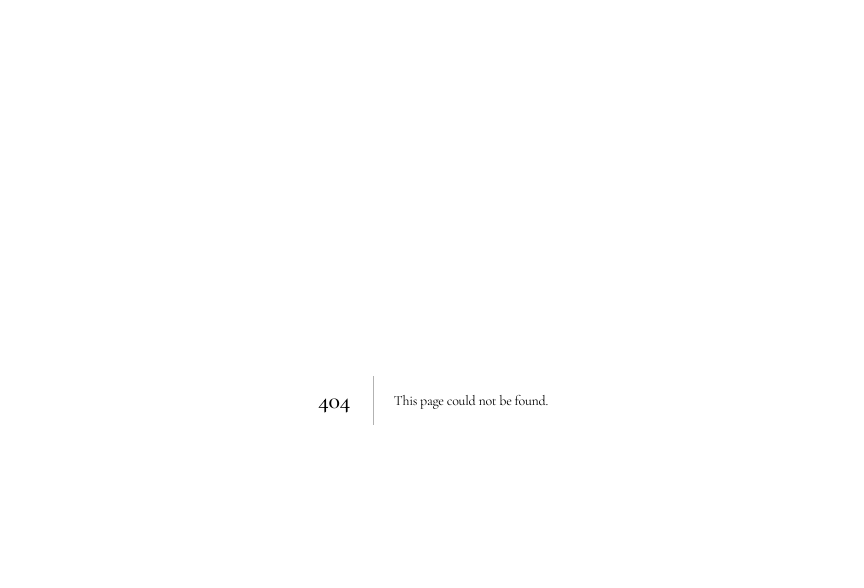
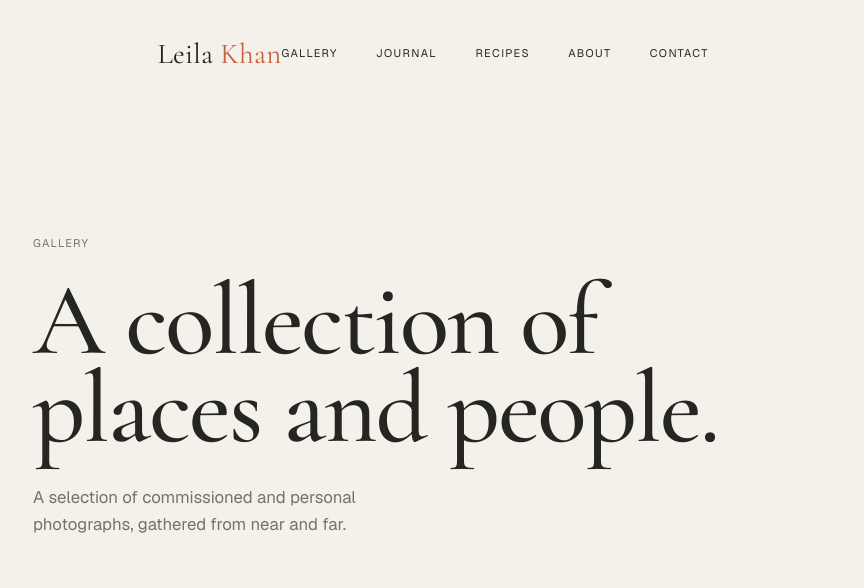
Before and after one commit to deuketc/leila-nextjs, a Next.js app: page /gallery in a window 1280 px wide. Before the commit this address had no page. Shown: the top 588 px of the page, without its empty margins (207-1071 px from the left). Built offline with nearby package versions, Linux system fonts and the light colour scheme.

Commit message:
Rename Work section to Gallery

```diff
--- a/src/app/_components/home-intro.tsx
+++ b/src/app/_components/home-intro.tsx
@@ -9,8 +9,8 @@ export function HomeIntro() {
         Leila Khan makes photographs about presence, place, and the quiet
         details that stay with us.
       </p>
-      <Link className="text-link" href="/work">
-        Explore the work <span aria-hidden="true">↗</span>
+      <Link className="text-link" href="/gallery">
+        Explore the gallery <span aria-hidden="true">↗</span>
       </Link>
     </section>
   );
--- a/src/app/_components/latest-gallery.tsx
+++ b/src/app/_components/latest-gallery.tsx
@@ -13,7 +13,7 @@ export function LatestGallery() {
         <p className="eyebrow">Latest gallery</p>
         <h2 id="gallery-heading">{latestProject.title}</h2>
       </div>
-      <Link className="gallery-link" href="/work">
+      <Link className="gallery-link" href="/gallery">
         <div className="gallery-grid">
           {latestProject.gallery.map((image) => (
             <div className="gallery-image-wrap" key={image.imageAlt}>
--- a/src/app/_data/site.ts
+++ b/src/app/_data/site.ts
@@ -169,7 +169,7 @@ export const recipeEntries: RecipeEntry[] = [
 ];
 
 export const navigation = [
-  { label: "Work", href: "/work" },
+  { label: "Gallery", href: "/gallery" },
   { label: "Journal", href: "/journal" },
   { label: "Recipes", href: "/recipes" },
   { label: "About", href: "/about" },
--- /dev/null
+++ b/src/app/gallery/page.tsx
@@ -0,0 +1,35 @@
+import type { Metadata } from "next";
+
+import { ProjectCard } from "../_components/project-card";
+import { SiteFooter, SiteHeader } from "../_components/site-header";
+import { projects } from "../_data/site";
+
+export const metadata: Metadata = {
+  title: "Gallery",
+  description:
+    "Selected portrait, editorial, and landscape photography by Leila Khan.",
+};
+
+export default function GalleryPage() {
+  return (
+    <>
+      <SiteHeader />
+      <main className="page-shell inner-page">
+        <div className="page-heading">
+          <p className="eyebrow">Gallery</p>
+          <h1>A collection of places and people.</h1>
+          <p>
+            A selection of commissioned and personal photographs, gathered from
+            near and far.
+          </p>
+        </div>
+        <div className="project-grid work-grid">
+          {projects.map((project) => (
+            <ProjectCard key={project.title} project={project} />
+          ))}
+        </div>
+      </main>
+      <SiteFooter />
+    </>
+  );
+}
--- a/src/app/work/page.tsx
+++ b/src/app/work/page.tsx
@@ -1,35 +1,5 @@
-import type { Metadata } from "next";
-
-import { ProjectCard } from "../_components/project-card";
-import { SiteFooter, SiteHeader } from "../_components/site-header";
-import { projects } from "../_data/site";
-
-export const metadata: Metadata = {
-  title: "Work",
-  description:
-    "Selected portrait, editorial, and landscape photography by Leila Khan.",
-};
+import { redirect } from "next/navigation";
 
 export default function WorkPage() {
-  return (
-    <>
-      <SiteHeader />
-      <main className="page-shell inner-page">
-        <div className="page-heading">
-          <p className="eyebrow">Portfolio</p>
-          <h1>A collection of places and people.</h1>
-          <p>
-            A selection of commissioned and personal work, gathered from near
-            and far.
-          </p>
-        </div>
-        <div className="project-grid work-grid">
-          {projects.map((project) => (
-            <ProjectCard key={project.title} project={project} />
-          ))}
-        </div>
-      </main>
-      <SiteFooter />
-    </>
-  );
+  redirect("/gallery");
 }
```
